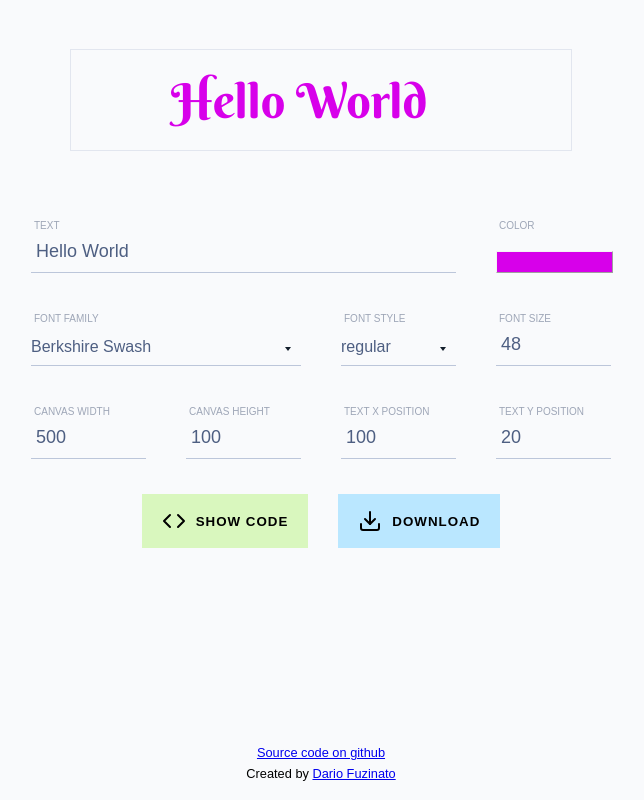
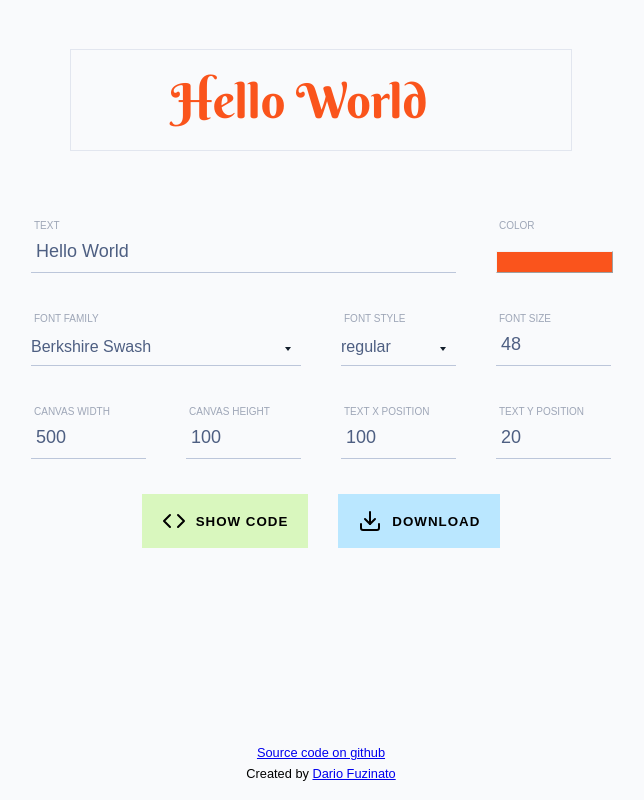
Before and after one commit to fuzinato/text2svg, a React (Create React App) app: page / in a window 1280 px wide. Shown: the whole page, without its empty margins (319-963 px from the left). Built offline with nearby package versions, Linux system fonts and the light colour scheme.

Commit message:
change default fill

```diff
--- a/package.json
+++ b/package.json
@@ -17,6 +17,7 @@
     "test": "react-scripts test --env=jsdom",
     "eject": "react-scripts eject"
   },
+  "homepage" : "http://text2svg.online",
   "eslintIgnore": [
     "/src/vendor/*.js"
   ]
--- a/src/App.js
+++ b/src/App.js
@@ -209,7 +209,7 @@ class App extends Component {
             <TextEdit onChange={this.handleTextChange} text={this.state.text} />
           </div>
           <div className="flex-row-1">
-            <Colorpicker onChange={this.handleColorChange} title="Color" defaultValue="#D700EA" />
+            <Colorpicker onChange={this.handleColorChange} title="Color" defaultValue="#fa541c" />
             {/* <Colorpicker onChange={this.handleBgColorChange} title="Bg Color" /*/}
           </div>
         </div>
```
